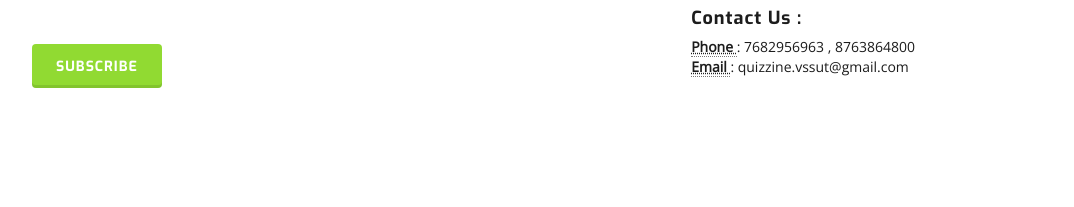
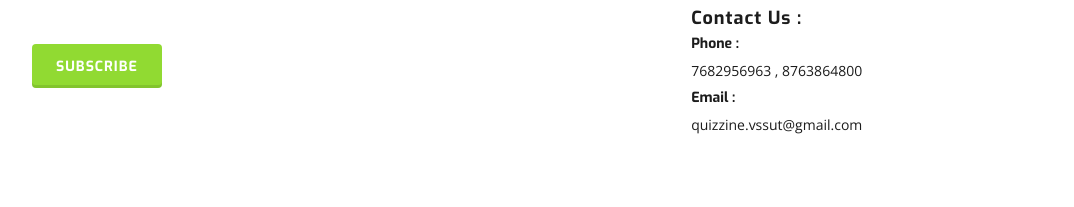
Before and after one commit to RUDRAMADHABA/Quizzine-Website, a plain HTML site: page index.html in a window 1280 px wide. Shown: the part 6155-6362 px from the top of the page, without its empty margins (58-1132 px from the left). Drawn offline with nearby package versions, Linux system fonts and the light colour scheme; some packages are replaced by stand-ins of ours; files whose address does not match are found by name.

Commit message:
Update index.html

```diff
--- a/index.html
+++ b/index.html
@@ -944,12 +944,8 @@
                <br>
                <h4> Contact Us : </h4>
                <address>
-               <abbr title="Phone">
-               <strong> Phone </strong>
-               </abbr> : 7682956963 , 8763864800<br>
-               <abbr title="Email">
-               <strong>Email </strong>
-               </abbr> : quizzine.vssut@gmail.com
+                <h5>Phone :</h5> 7682956963 , 8763864800<br>
+               <h5>Email :</h5> quizzine.vssut@gmail.com
                </address>
             </div>
          </div>
```
